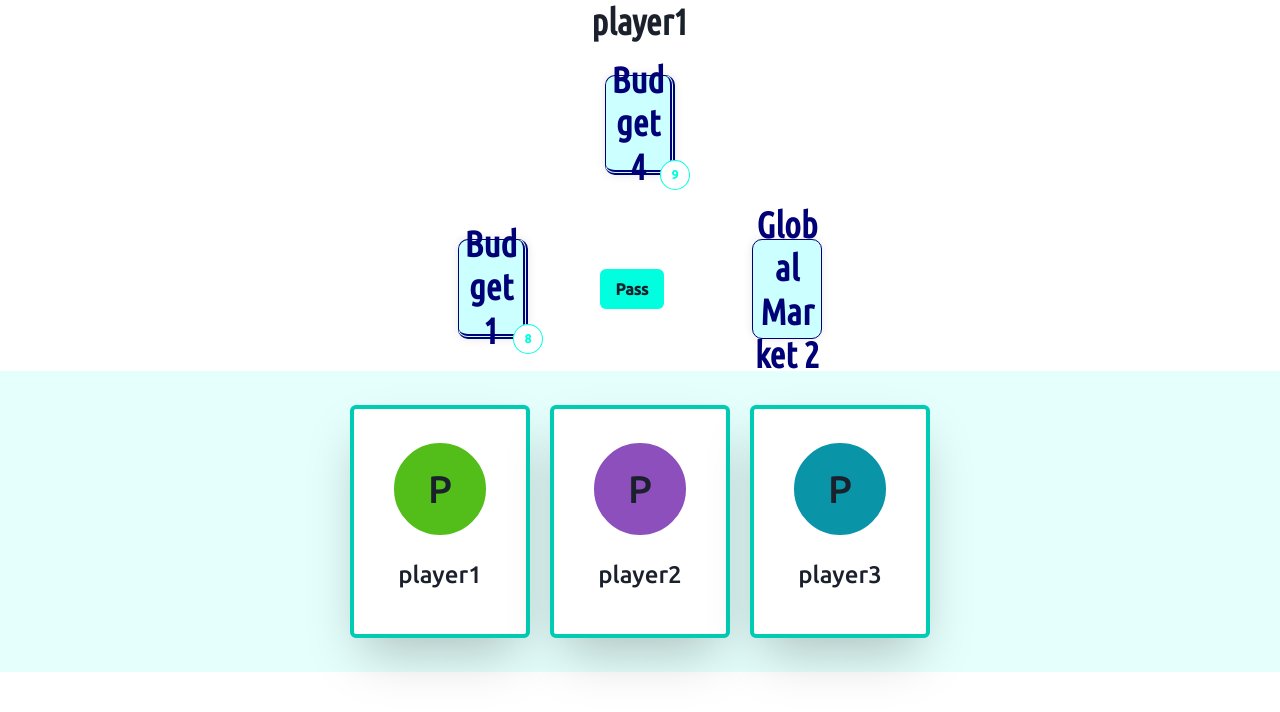
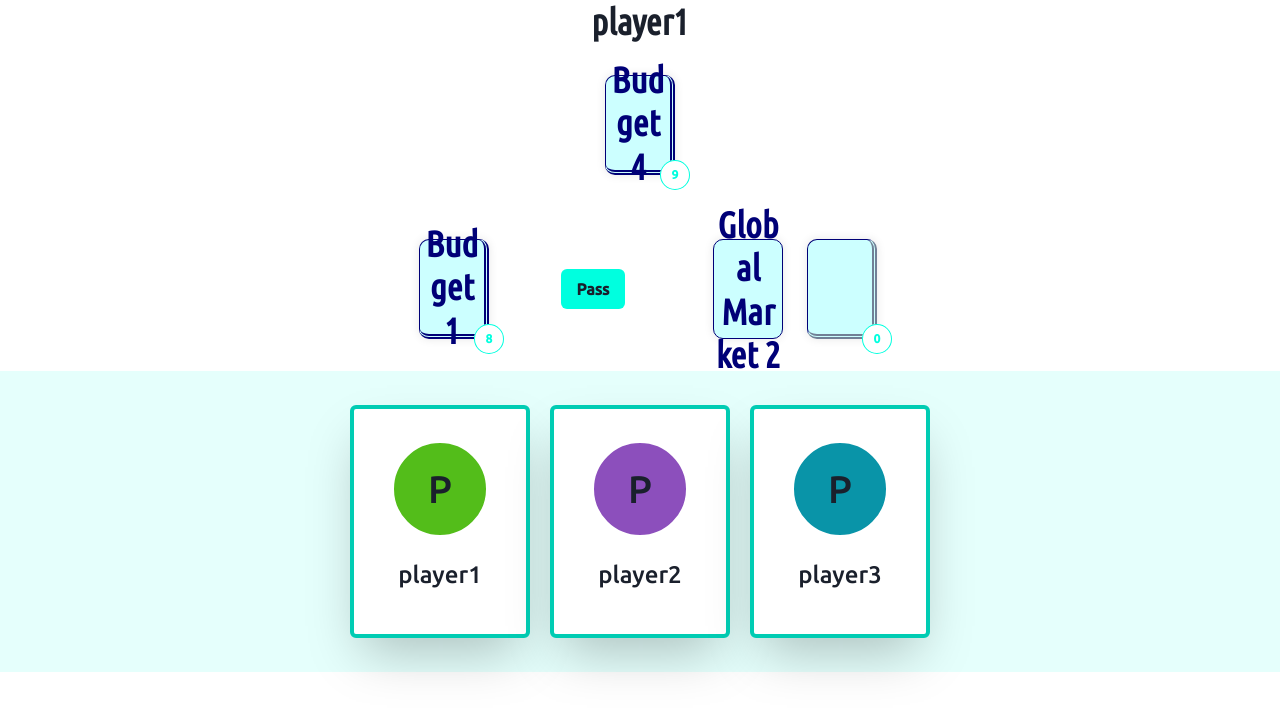
Before and after one commit to FranciscoRossoR/carbon_test, a Next.js app: page / in a window 1280 px wide. Both pictures are taken after a click on the button "Start". Shown: the top 712 px of the page. Built offline with nearby package versions, Linux system fonts and the light colour scheme.

Commit message:
feat: create discard all cards function

```diff
--- a/src/components/layout/DrawPanel.tsx
+++ b/src/components/layout/DrawPanel.tsx
@@ -17,12 +17,19 @@ export default observer (class DrawPanel extends React.Component<IDrawPanelProps
 
     public render() {
 
+        // Player
         const currentPlayer = gameState.currentPlayer as CarbonCityZeroPlayer
+        // Draw Deck
         const drawDeck = currentPlayer.drawDeck
-        const deckSize = drawDeck.size
-        const card = drawDeck.head
+        const drawDeckSize = drawDeck.size
+        const drawDeckCard = drawDeck.head
+        // Drawn Cards
         const drawnCards = currentPlayer.drawnCards
         const actions = gameState.availableActions
+        // Recycle Pile
+        const recyclePile = currentPlayer.recyclePile
+        const recyclePileSize = recyclePile.size
+        const recyclePileCard = recyclePile.head
 
         const deckWidth = '70px'
         const deckStyle = {
@@ -55,8 +62,8 @@ export default observer (class DrawPanel extends React.Component<IDrawPanelProps
                 <Center>
                     <HStack>
                         <Box m="1em" position="relative" w={deckWidth}>
-                            <Card sx={deckStyle} {...card} />
-                            <Badge variant="outline" colorScheme="brand" sx={badgeStyle}>{deckSize}</Badge>
+                            <Card sx={deckStyle} {...drawDeckCard} />
+                            <Badge variant="outline" colorScheme="brand" sx={badgeStyle}>{drawDeckSize}</Badge>
                         </Box>
                         <Center w='10em'>
                             {action ? <Button key={action.actionName} sx={actionButtonStyle} m="1em" onClick={() => gameState.executeAction(action)}>{action.actionName}</Button> : null}
@@ -69,6 +76,10 @@ export default observer (class DrawPanel extends React.Component<IDrawPanelProps
                                 </React.Fragment>
                             ))}
                         </HStack>
+                        <Box m="1em" position="relative" w={deckWidth}>
+                            <Card sx={deckStyle} {...recyclePileCard} color="gray.500"/>
+                            <Badge variant="outline" colorScheme="brand" sx={badgeStyle}>{recyclePileSize}</Badge>
+                        </Box>
                     </HStack>
                 </Center>
             </Box>
--- a/src/entities/carboncityzero/actions.ts
+++ b/src/entities/carboncityzero/actions.ts
@@ -12,12 +12,7 @@ export class PassAction extends GameAction {
     }
 
     public execute(state: CarbonCityZeroState) : CarbonCityZeroState {
-        // console.log("current", state.currentPlayer.name)
-        // console.log("next", state.nextPlayer.name)
-        // state.nextPlayer.drawDeck.moveCard(state.nextPlayer.drawDeck.head, state.nextPlayer.drawnCards)
-        // var card = state.nextPlayer.drawDeck.head
-        // state.nextPlayer.drawDeck.removeCard(card)
-        // state.nextPlayer.drawDeck.addCard(card)
+        state.currentPlayer.discardAllDrawnCards();
         return state.passTurn()
     }
 
--- a/src/entities/carboncityzero/carbonCityZeroPlayer.ts
+++ b/src/entities/carboncityzero/carbonCityZeroPlayer.ts
@@ -40,4 +40,13 @@ export default class CarbonCityZeroPlayer extends Player {
         })
     }
 
+    public discardAllDrawnCards() {
+        for (let i = 0; i <= this.drawnCards.size; i++) {
+            this.drawnCards.moveCard(
+                this.drawnCards.head,
+                this.recyclePile
+            )
+        }
+    }
+
 }
--- a/src/entities/carboncityzero/carbonCityZeroState.ts
+++ b/src/entities/carboncityzero/carbonCityZeroState.ts
@@ -43,6 +43,7 @@ export default class CarbonCityZeroState extends GameState {
             turn: observable,
             currentPlayer: computed,
             nextPlayer: computed,
+            previousPlayer: computed,
             passTurn: action
         })
     }
@@ -57,6 +58,10 @@ export default class CarbonCityZeroState extends GameState {
 
     public get nextPlayer(): CarbonCityZeroPlayer {
         return this.getPlayer(this.turn + 1 >= this.players.length ? 0 : this.turn + 1)
+    }
+
+    public get previousPlayer(): CarbonCityZeroPlayer {
+        return this.getPlayer(this.turn - 1 < 0 ? this.players.length - 1 : this.turn)
     }
 
     protected computeAvailableActions(): GameAction[] {
```
